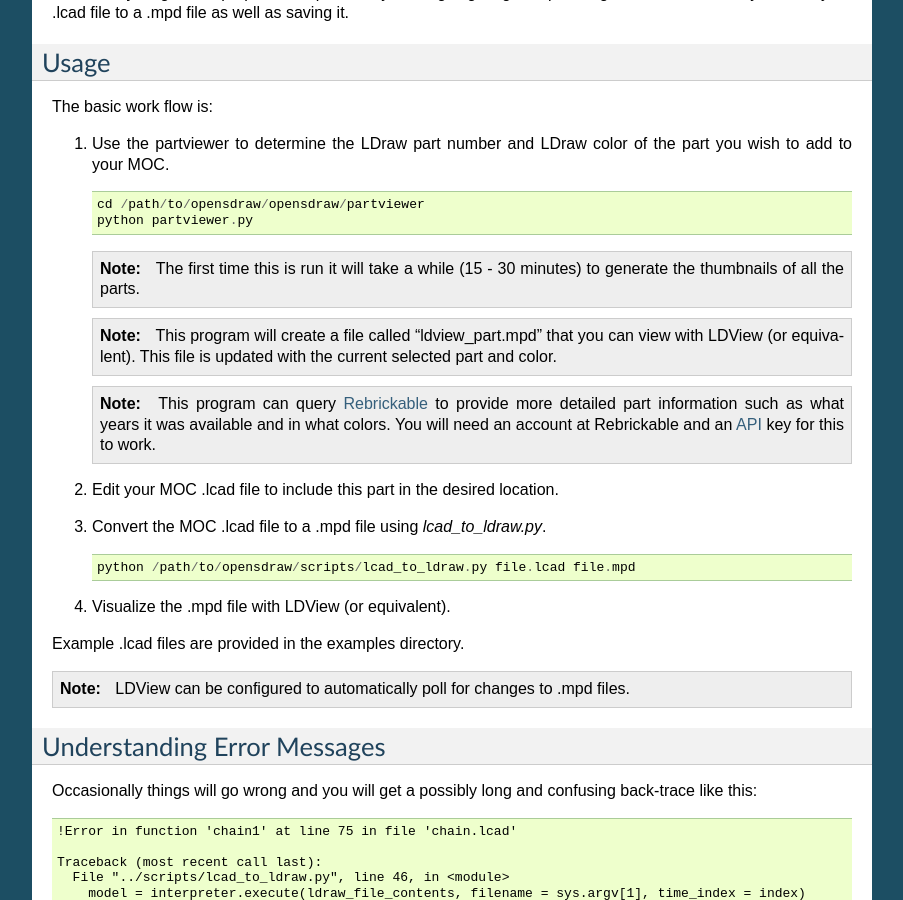
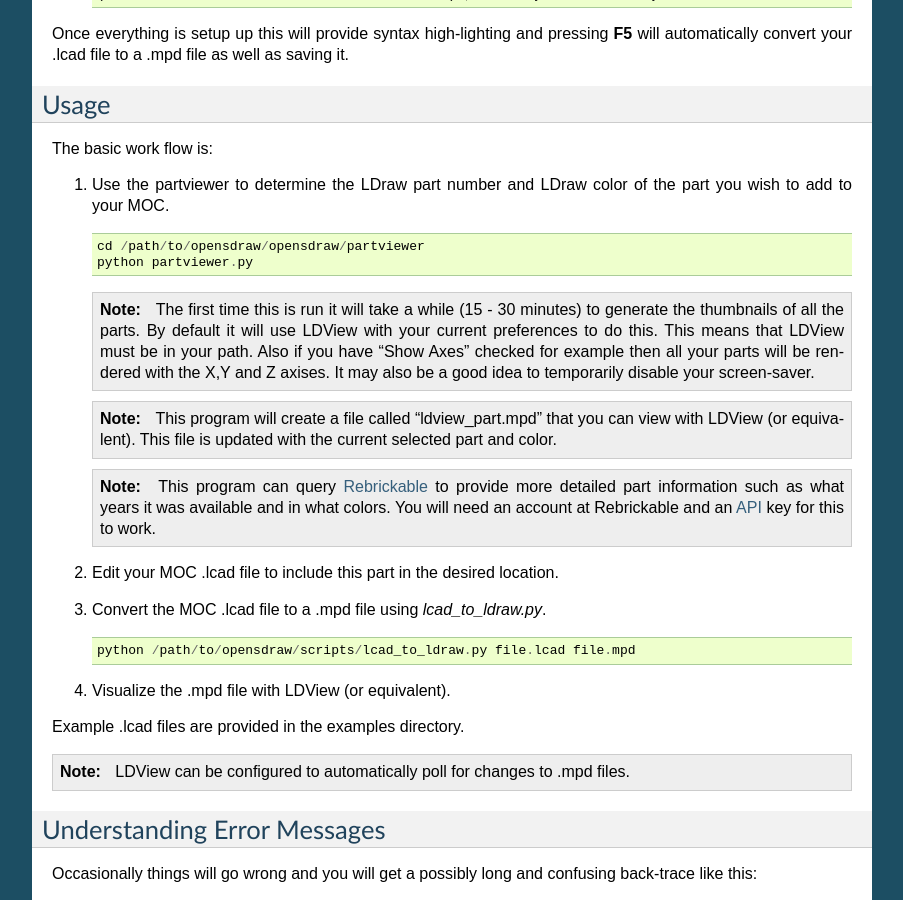
Before and after one commit to HazenBabcock/opensdraw, a Sphinx documentation site: the page built from docs/source/guide.rst, in a window 1280 px wide and 900 px high, scrolled down 1055 px. Shown: the whole window, without its empty margins (198-1101 px from the left). Built offline with Sphinx 7.4.7, drawn with Linux system fonts in a browser that asks for light colours; some of the changed text lies outside the part shown.

Commit message:
Update documentation for the change to using LDView for the partviewer.

```diff
--- a/docs/source/guide.rst
+++ b/docs/source/guide.rst
@@ -5,9 +5,11 @@ Dependencies
 ------------
 
 * `LDraw <http://www.ldraw.org>`_
+* `LDView <http://ldview.sourceforge.net>`_ (For the partviewer).
 * `numpy <http://www.numpy.org>`_
 * `Python 2.7 <https://www.python.org>`_
 * `PyQt4 <http://www.riverbankcomputing.com/software/pyqt/intro>`_ (For the partviewer).
+* `requests <http://docs.python-requests.org/en/latest/>`_ (For the partviewer).
 * `rply <https://github.com/alex/rply>`_
 * `scipy <http://www.scipy.org>`_
 
@@ -62,15 +64,21 @@ The basic work flow is:
 
    .. note::
 
-      The first time this is run it will take a while (15 - 30 minutes) to generate the thumbnails of all the parts.
+      The first time this is run it will take a while (15 - 30 minutes) to generate the thumbnails of all the parts. By default
+      it will use LDView with your current preferences to do this. This means that LDView must be in your path. Also if you
+      have "Show Axes" checked for example then all your parts will be rendered with the X,Y and Z axises. It may also be a
+      good idea to temporarily disable your screen-saver.
 
    .. note::
 
-      This program will create a file called "ldview_part.mpd" that you can view with LDView (or equivalent). This file is updated with the current selected part and color.
+      This program will create a file called "ldview_part.mpd" that you can view with LDView (or equivalent). This file is
+      updated with the current selected part and color.
 
    .. note::
 
-      This program can query `Rebrickable <https://www.rebrickable.com/>`_ to provide more detailed part information such as what years it was available and in what colors. You will need an account at Rebrickable and an `API <https://rebrickable.com/api/>`_ key for this to work.
+      This program can query `Rebrickable <https://www.rebrickable.com/>`_ to provide more detailed part information such as
+      what years it was available and in what colors. You will need an account at Rebrickable and
+      an `API <https://rebrickable.com/api/>`_ key for this to work.
 
 2. Edit your MOC .lcad file to include this part in the desired location.
 3. Convert the MOC .lcad file to a .mpd file using *lcad_to_ldraw.py*. ::
```
Also changed, not shown: README.md (+1 -0 lines).
